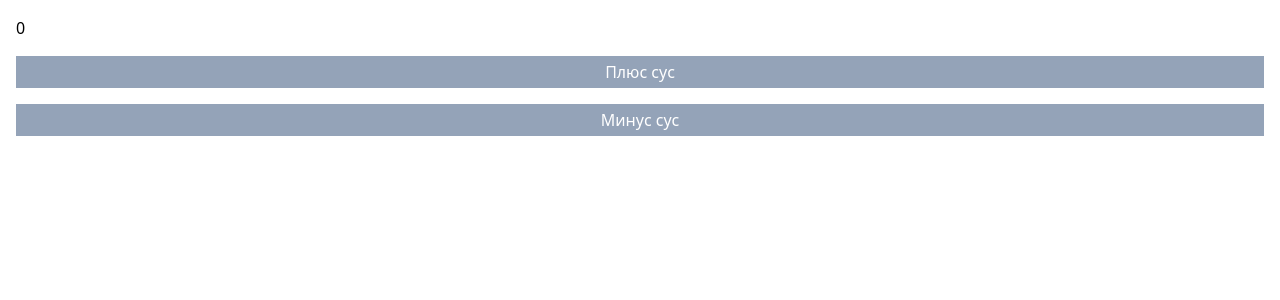
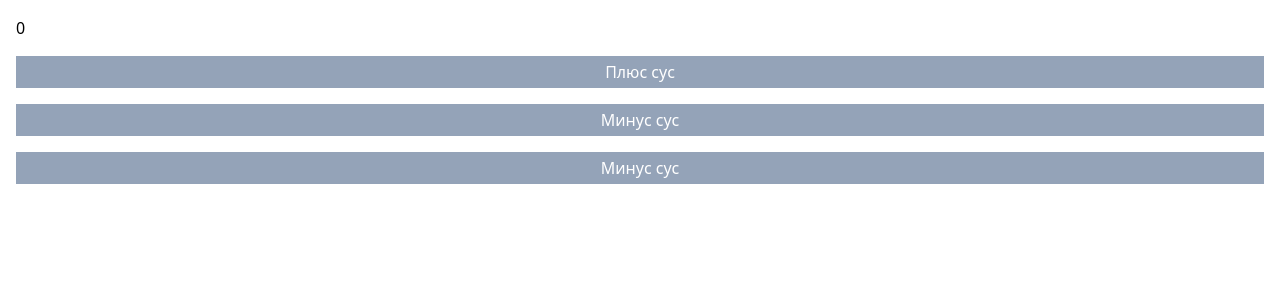
Before and after one commit to rgbmoon/redux-hookform-test, a React (Create React App) app: page / in a window 1280 px wide. Shown: the top 300 px of the page. Built offline with nearby package versions, Linux system fonts and the light colour scheme.

Commit message:
fix pre commit

```diff
--- a/src/containers/App.tsx
+++ b/src/containers/App.tsx
@@ -18,6 +18,9 @@ function App() {
       <button className="py-1 px-2 bg-slate-400 text-white" onClick={() => dispatch(decrement())}>
         Минус сус
       </button>
+      <button className="py-1 px-2 bg-slate-400 text-white" onClick={() => dispatch(decrement())}>
+        Минус сус
+      </button>
     </div>
   )
 }
```
Also changed, not shown: 1 other file (tests, documents, lock files or other folders).
